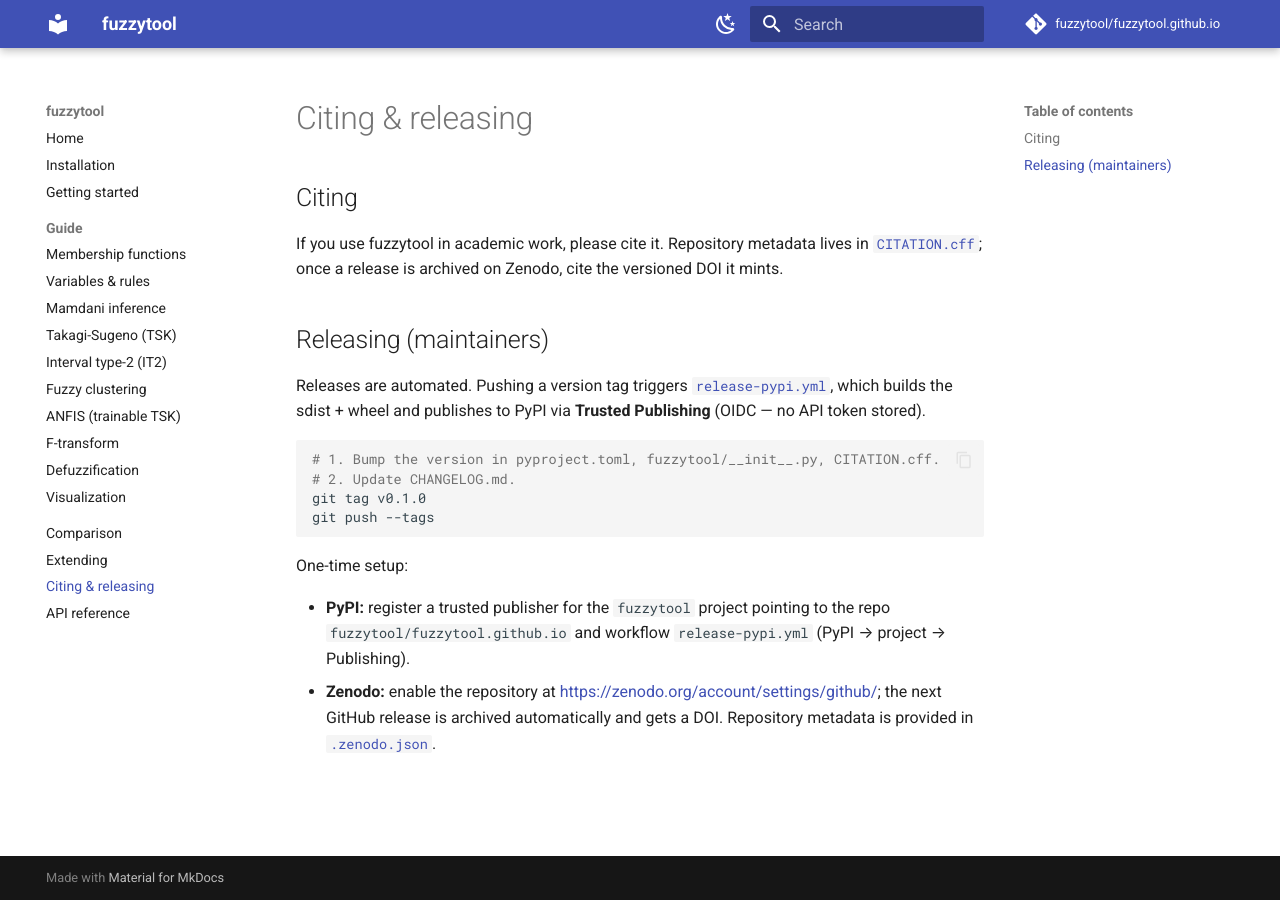
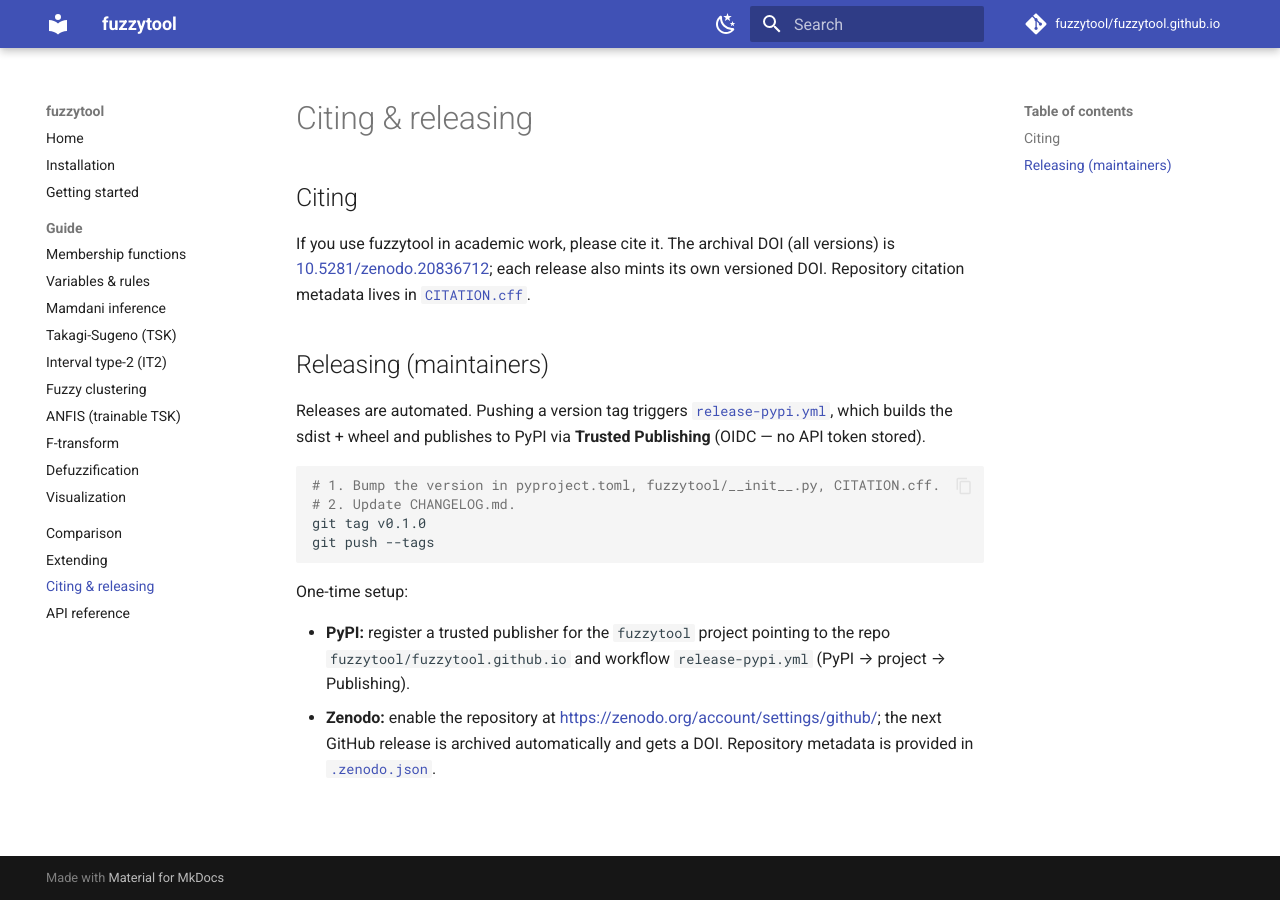
Before and after one commit to fuzzytool/fuzzytool.github.io, an MkDocs documentation site: the page built from docs/citing.md, in a window 1280 px wide. Built offline with MkDocs 1.6.1 and Material for MkDocs 9.7.7, drawn with Linux system fonts in a browser that asks for light colours; comment, search, counter and statistics services are not loaded.

Commit message:
docs: add Zenodo DOI badge and citation metadata
Concept DOI 10.5281/zenodo.20836712 (all versions) added to README badge,
CITATION.cff, and the citing page.

Co-Authored-By: Claude Opus 4.8 (1M context) <noreply@anthropic.com>

```diff
--- a/docs/citing.md
+++ b/docs/citing.md
@@ -2,9 +2,10 @@
 
 ## Citing
 
-If you use fuzzytool in academic work, please cite it. Repository metadata lives
-in [`CITATION.cff`](https://github.com/fuzzytool/fuzzytool.github.io/blob/main/CITATION.cff);
-once a release is archived on Zenodo, cite the versioned DOI it mints.
+If you use fuzzytool in academic work, please cite it. The archival DOI (all
+versions) is [10.5281/zenodo.20836712](https://doi.org/10.5281/zenodo.20836712);
+each release also mints its own versioned DOI. Repository citation metadata lives
+in [`CITATION.cff`](https://github.com/fuzzytool/fuzzytool.github.io/blob/main/CITATION.cff).
 
 ## Releasing (maintainers)
 
```
Also changed, not shown: README.md (+1 -0 lines), 1 other file.
